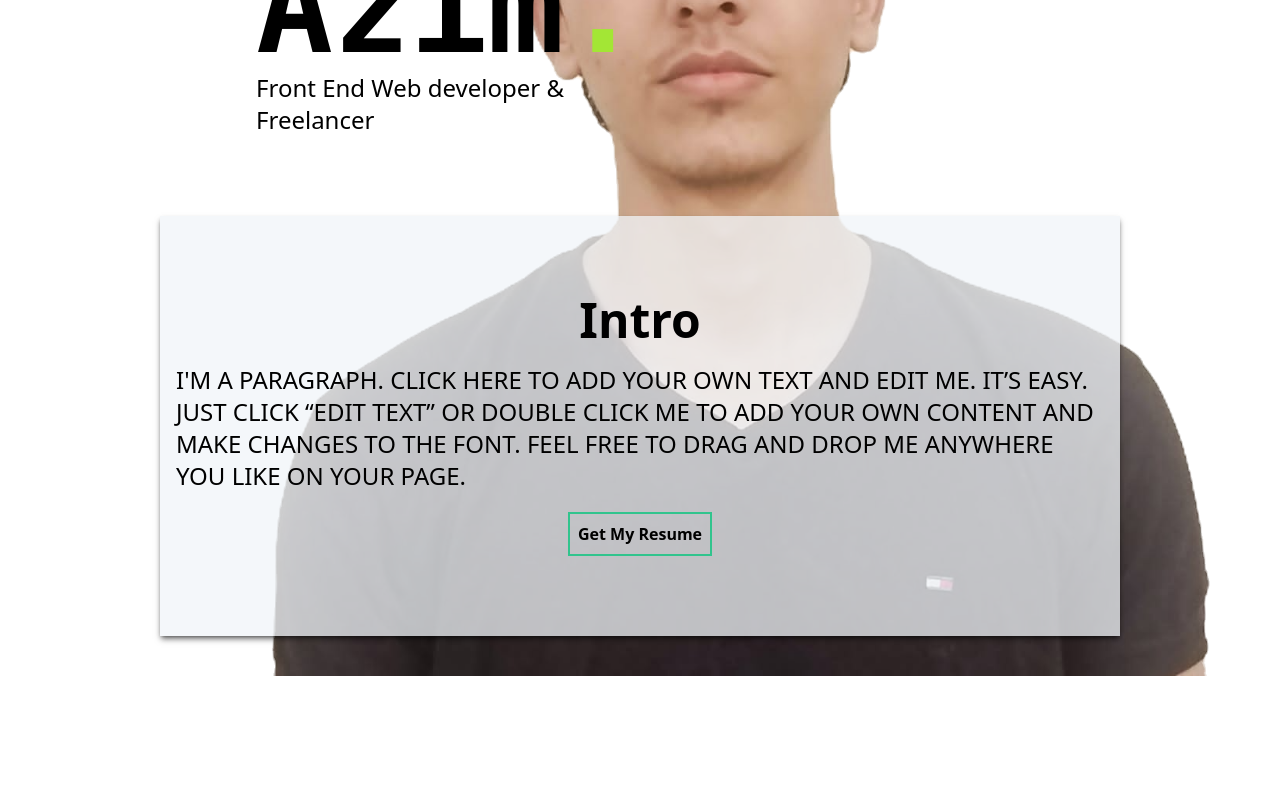
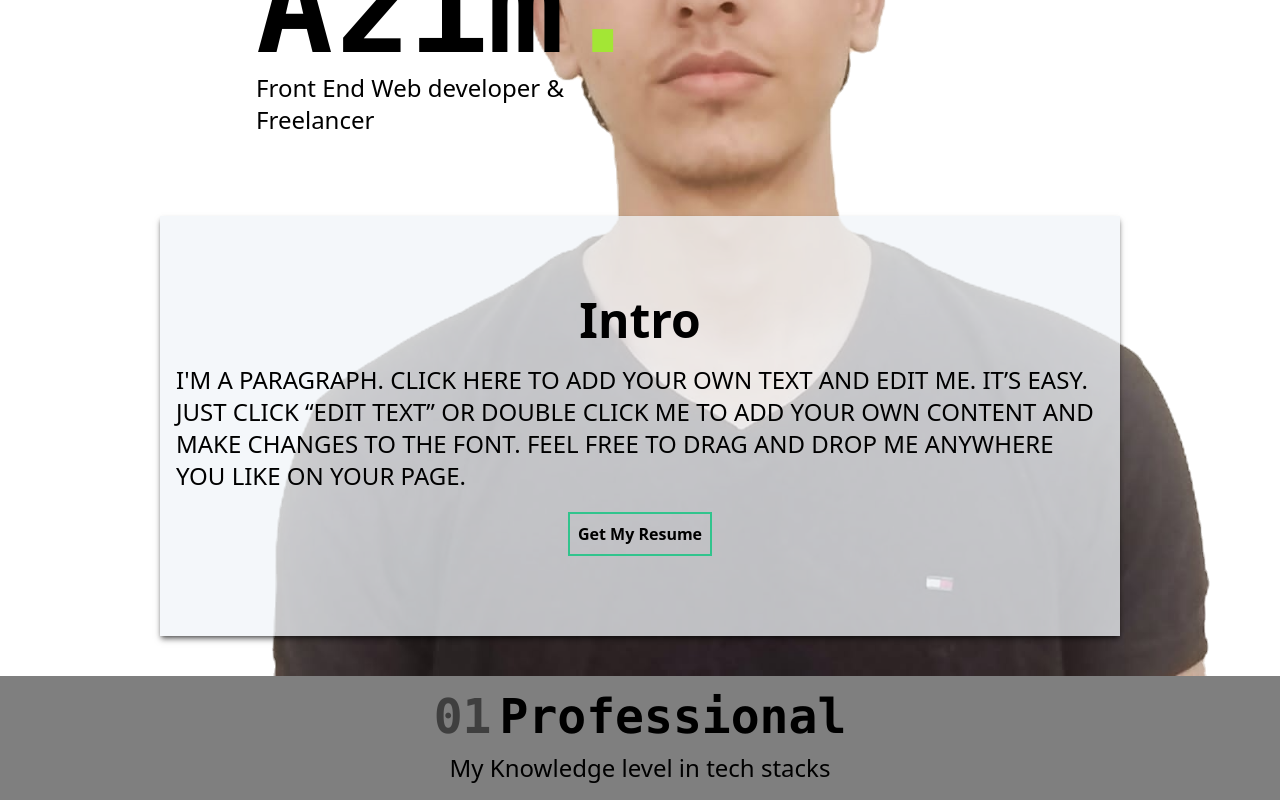
Before and after one commit to hamidazim321/portfolio, a React (Vite) app: page / in a window 1280 px wide. Shown: the part 428-1228 px from the top of the page. Before the commit the page ends 1104 px from the top, so only its background shows below. Built offline with nearby package versions, Linux system fonts and the light colour scheme.

Commit message:
Add professional page

```diff
--- a/src/App.jsx
+++ b/src/App.jsx
@@ -1,11 +1,13 @@
 import Header from "./components/Header"
 import Home from "./pages/Home"
+import Professional from "./pages/Professional"
 
 function App() {
   return (
     <>
       <Header />
       <Home />
+      <Professional />
     </>
   )
 }
--- /dev/null
+++ b/src/components/Overlay.jsx
@@ -0,0 +1,7 @@
+import React from 'react'
+
+export default function Overlay() {
+  return (
+    <div className="absolute w-full h-full dark:bg-slate-600/25 left-0 right-0 top-0 bottom-0 z-0"></div>
+  )
+}
--- a/src/pages/Home.jsx
+++ b/src/pages/Home.jsx
@@ -1,5 +1,6 @@
 import React from "react";
 import Intro from "../components/Intro";
+import Overlay from "../components/Overlay";
 
 export default function Home() {
   return (
@@ -19,7 +20,7 @@ export default function Home() {
       <div className="dark:bg-slate-600/75 pb-10 relative z-10">
         <Intro className="md:w-3/4 mx-auto dark:bg-slate-600/75 bg-slate-100/75 md:py-20 flex flex-col items-center justify-center p-4 gap-3 md:gap-5 md:shadow-black/50 md:shadow-md"/>
       </div>
-      <div className="absolute w-full h-full dark:bg-slate-600/25 left-0 right-0 top-0 bottom-0 z-0"></div>
+      <Overlay />
     </div>
   );
 }
--- /dev/null
+++ b/src/pages/Professional.jsx
@@ -0,0 +1,18 @@
+import React from "react";
+import Overlay from "../components/Overlay";
+
+export default function Professional() {
+  return (
+    <div className="relative bg-black/50">
+      <div className="relative z-10 p-4 flex flex-col items-center justify-center gap-3">
+        <p className="dark:text-white font-mono font-black text-3xl sm:text-4xl md:text-5xl">
+          <span className="me-2 dark:text-white/50 text-black/50">01</span>Professional
+        </p>
+        <p className="font-sans font-normal dark:text-white text-xl sm:text-2xl md:text-2xl">
+          My Knowledge level in tech stacks
+        </p>
+      </div>
+      <Overlay />
+    </div>
+  );
+}
```
